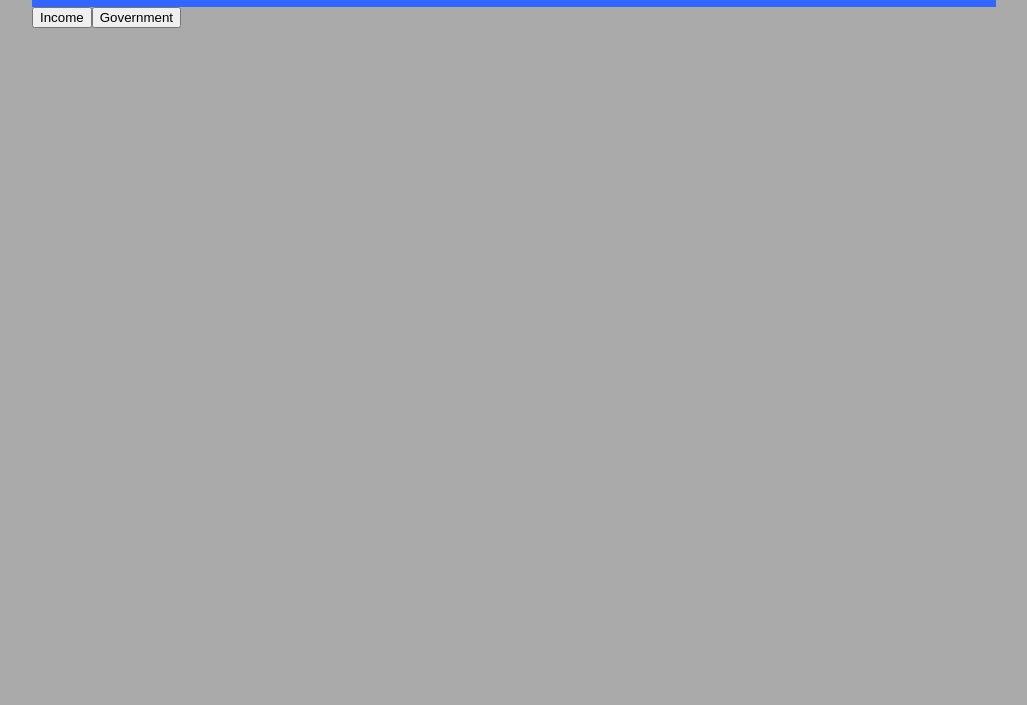
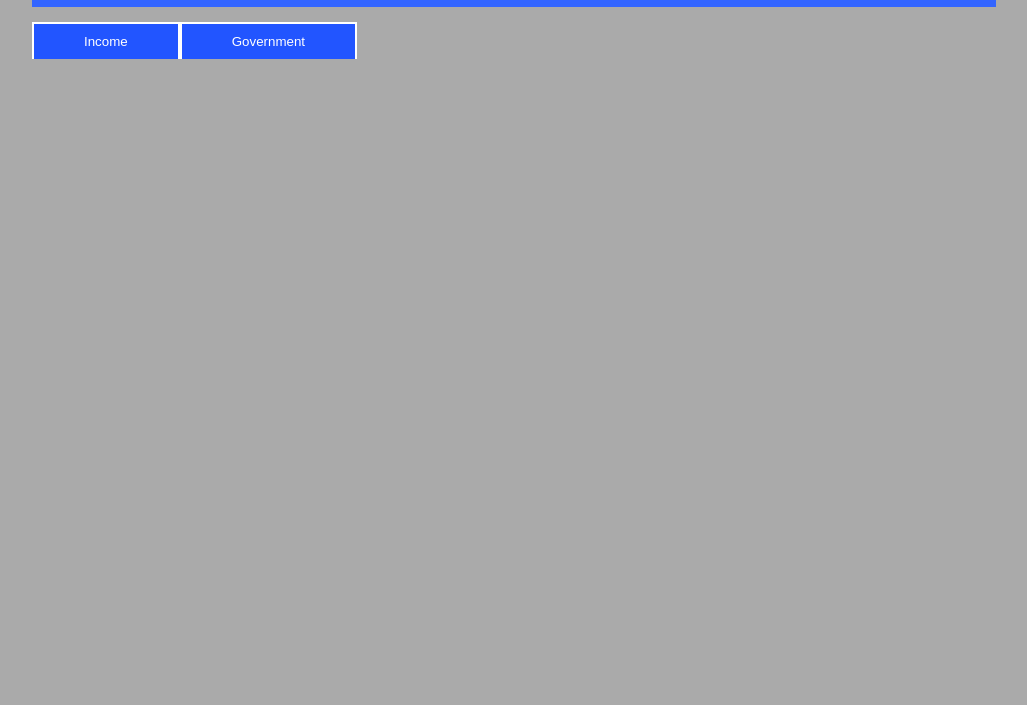
Before and after one commit to TheOnlyMrCat/incremental, a plain HTML site: page index.html in a window 1280 px wide. Shown: the part 95-800 px from the top of the page, without its empty margins (126-1153 px from the left). Drawn offline with Linux system fonts and the light colour scheme.

Commit message:
Update stylesheets

```diff
--- a/classic.css
+++ b/classic.css
@@ -16,3 +16,12 @@ header {
     text-align: right;
     margin-top: -50px;
 }
+
+nav > button {
+    margin-top: 15px;
+    background-color: #2255ff;
+    padding: 10px 50px;
+    color: white;
+    border: 2px white solid;
+    border-bottom: none;
+}
--- a/index.html
+++ b/index.html
@@ -12,10 +12,11 @@
             <h1>Policy</h1><h3>An incremental world domination game</h3>
         </header>
         <nav id="tab-bar">
-            <button onclick="changeTab(event, 'income')" class="button">Income</a>
+            <button onclick="changeTab(event, 'income')" class="button" id="defaultOpen">Income</a>
             <button onclick="changeTab(event, 'government')" class="button">Government</a>
         </nav>
         <script>
+            document.getElementById("defaultOpen").click();
             function changeTab(evt, cityName) {
                 // Declare all variables
                 var i, tabcontent, tablinks;
```
